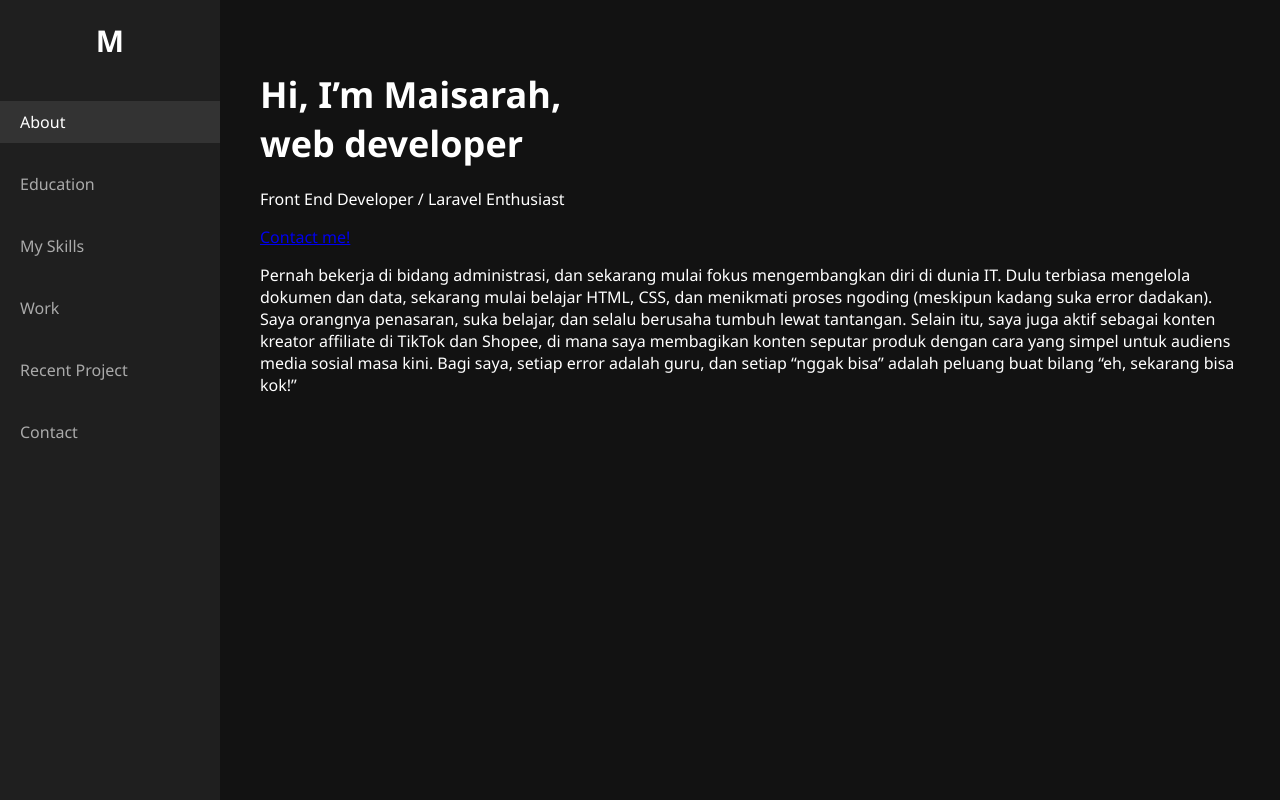
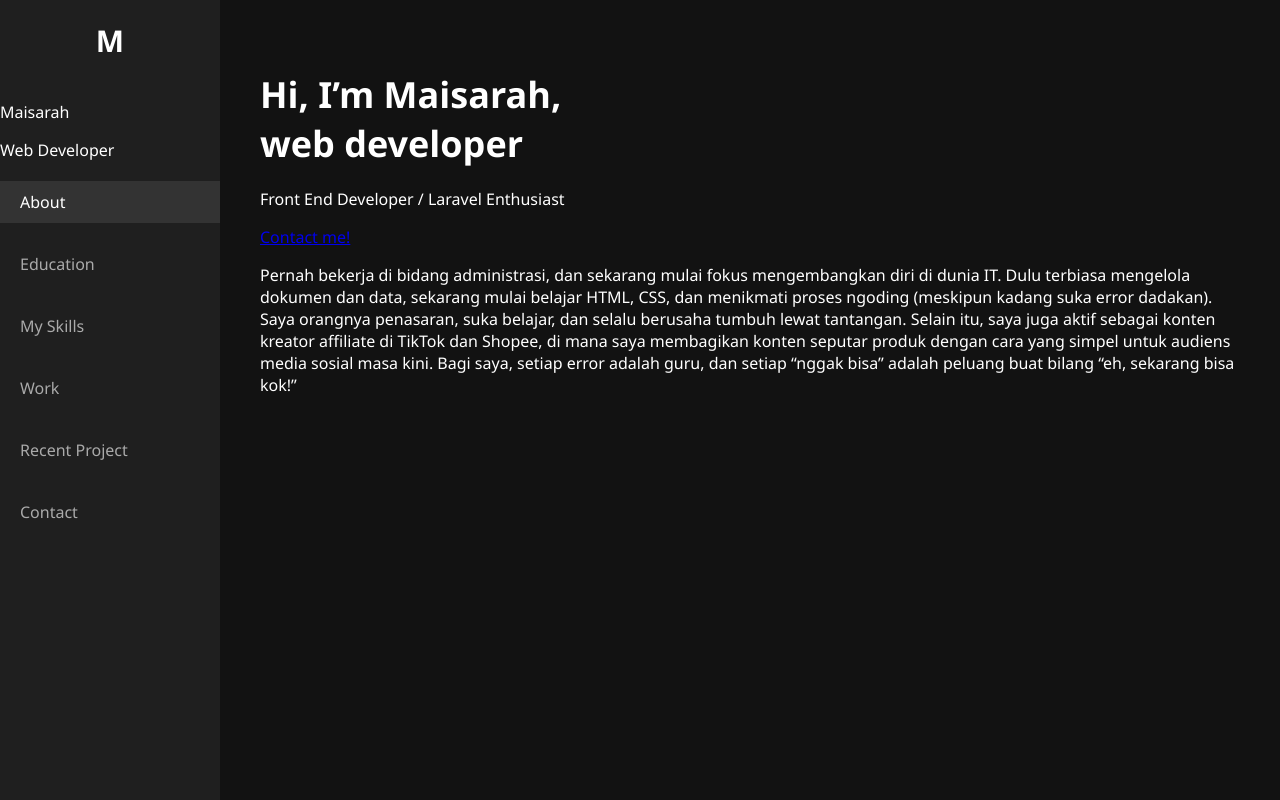
Before and after one commit to Maisaraharfan/maisaraharfan.github.io, a plain HTML site: page index.html in a window 1280 px wide. Drawn offline with Linux system fonts and the light colour scheme.

Commit message:
Update index.html

```diff
--- a/index.html
+++ b/index.html
@@ -9,8 +9,10 @@
 <body>
     <div class="container">
         <aside class="sidebar" id="sidebar">
-            <div class="logo">M</div>
-            <nav>
+        <div class="logo">M</div>
+        <p class="title">Maisarah</p>
+        <p class="subtitle">Web Developer</p>
+        <nav>
                 <ul>
                     <li><a href="index.html" class="active">About</a></li>
                     <li><a href="pages/education.html">Education</a></li>
```
